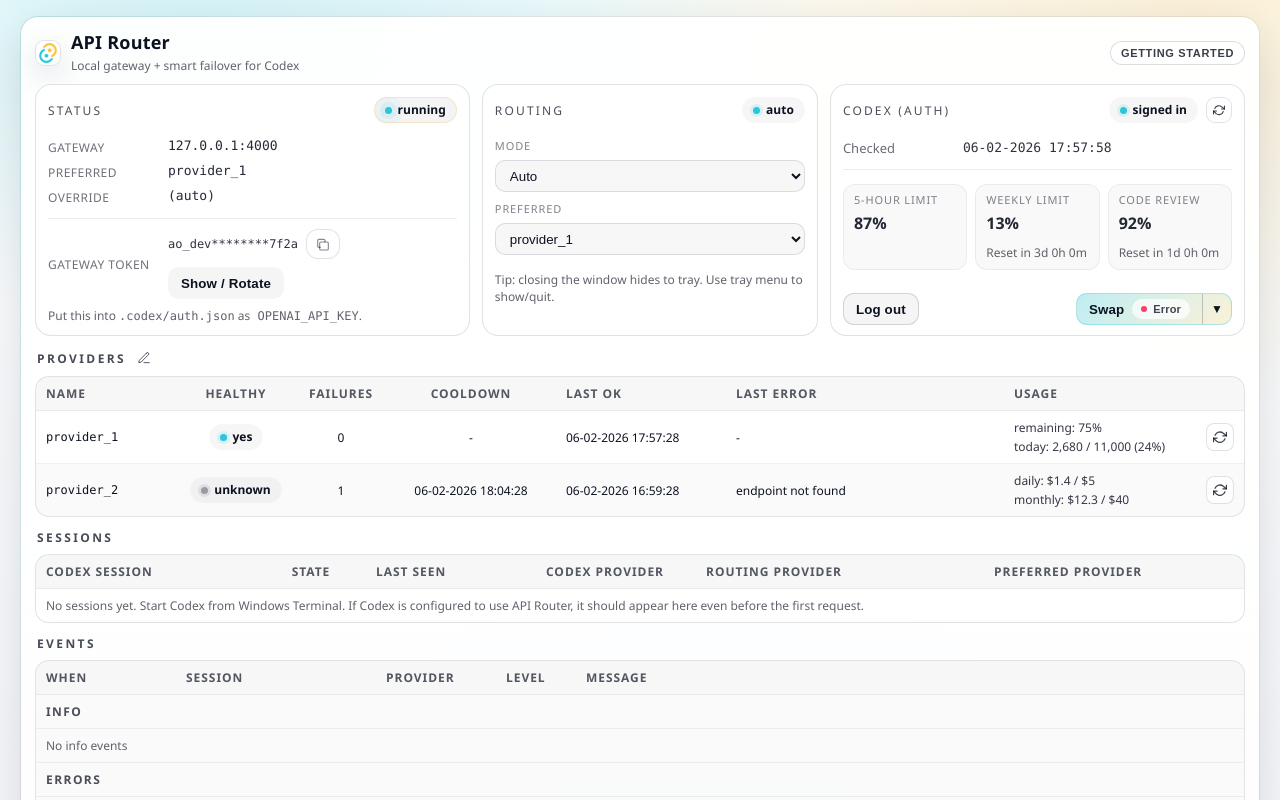
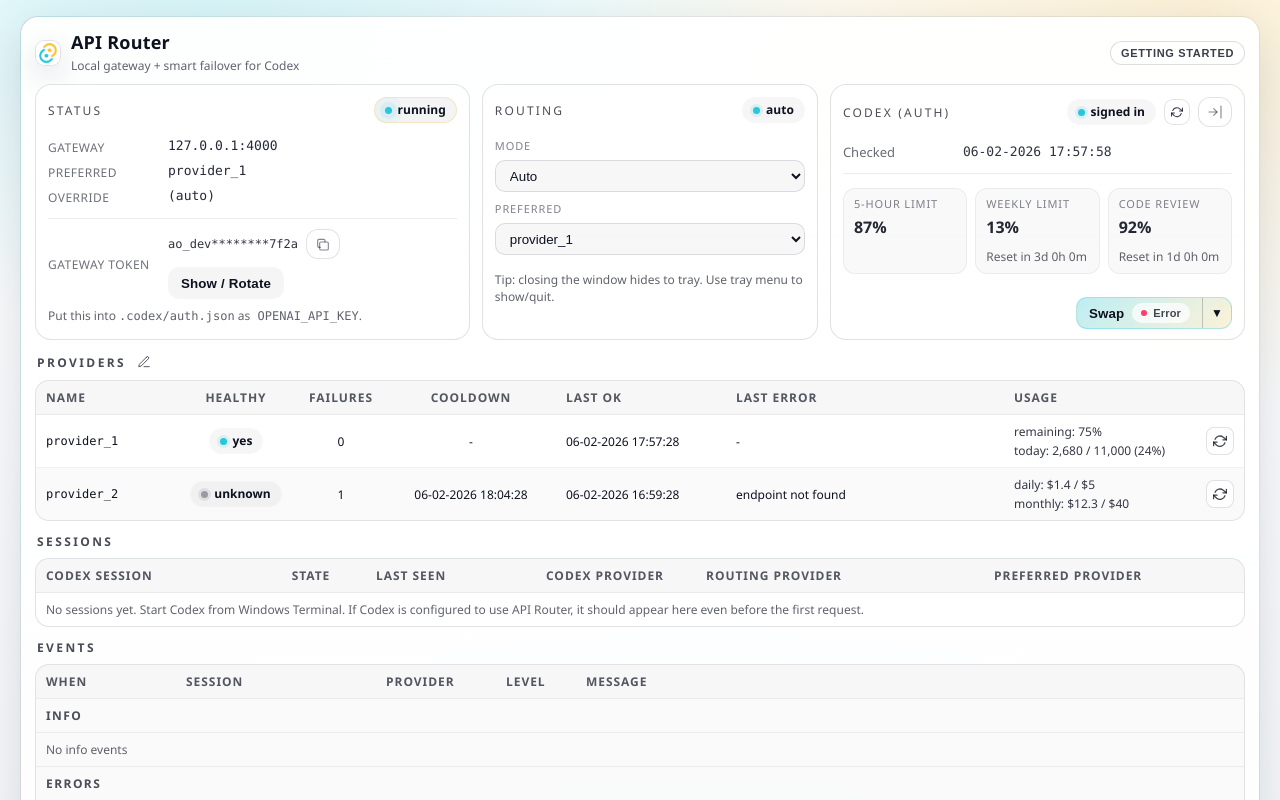
Before and after one commit to yiyousiow000814/API-Router, a React (Vite) app: page / in a window 1280 px wide. Built offline with nearby package versions, Linux system fonts and the light colour scheme.

Commit message:
fix: Make Codex logout less prominent

```diff
--- a/src/ui/App.css
+++ b/src/ui/App.css
@@ -1255,6 +1255,12 @@
   stroke: rgba(145, 12, 43, 0.9);
 }
 
+.aoIconBtnDangerSoft:hover {
+  border-color: rgba(255, 94, 125, 0.45);
+  background: rgba(255, 94, 125, 0.08);
+  color: rgba(145, 12, 43, 0.9);
+}
+
 .aoActionsMenuWrap {
   position: relative;
   display: inline-flex;
--- a/src/ui/components/HeroCards.tsx
+++ b/src/ui/components/HeroCards.tsx
@@ -129,6 +129,20 @@
               <path d="M1 14l5.3 5.3A9 9 0 0 0 20.5 15" />
             </svg>
           </button>
+          {status.codex_account?.signed_in ? (
+            <button
+              className="aoIconBtn aoIconBtnDangerSoft"
+              title="Log out"
+              aria-label="Log out"
+              onClick={onLoginLogout}
+            >
+              <svg viewBox="0 0 24 24" aria-hidden="true">
+                <path d="M10 17l5-5-5-5" />
+                <path d="M15 12H3" />
+                <path d="M21 3v18" />
+              </svg>
+            </button>
+          ) : null}
         </div>
       </div>
       <div className="aoKvp">
@@ -174,13 +188,19 @@
           ) : null}
         </div>
       </div>
-      <div className="aoHeroActions" style={{ marginTop: 15, width: '100%', justifyContent: 'space-between' }}>
-        <button
-          className={`aoBtn ${status.codex_account?.signed_in ? 'aoBtnDangerSoft' : ''}`.trim()}
-          onClick={onLoginLogout}
-        >
-          {status.codex_account?.signed_in ? 'Log out' : 'Log in'}
-        </button>
+      <div
+        className="aoHeroActions"
+        style={{
+          marginTop: 15,
+          width: '100%',
+          justifyContent: status.codex_account?.signed_in ? 'flex-end' : 'space-between',
+        }}
+      >
+        {!status.codex_account?.signed_in ? (
+          <button className="aoBtn" onClick={onLoginLogout}>
+            Log in
+          </button>
+        ) : null}
         <div style={{ display: 'flex', gap: 8, alignItems: 'center' }}>
           <div className="aoActionsMenuWrap" ref={menuWrapRef} style={{ justifyContent: 'flex-start' }}>
             <div className="aoSplitBtn aoSplitBtnPrimary" title={swapBadgeTitle}>
```
